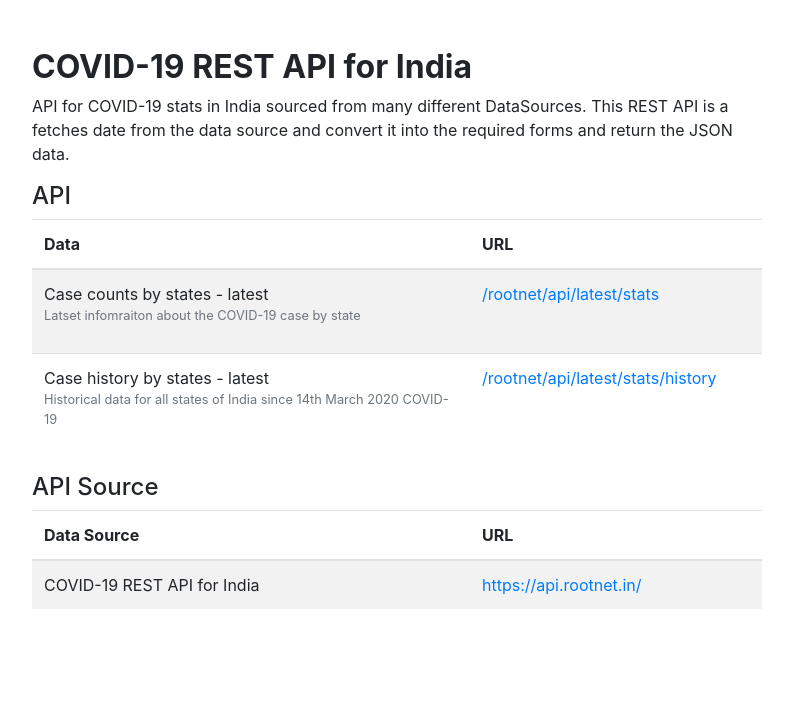
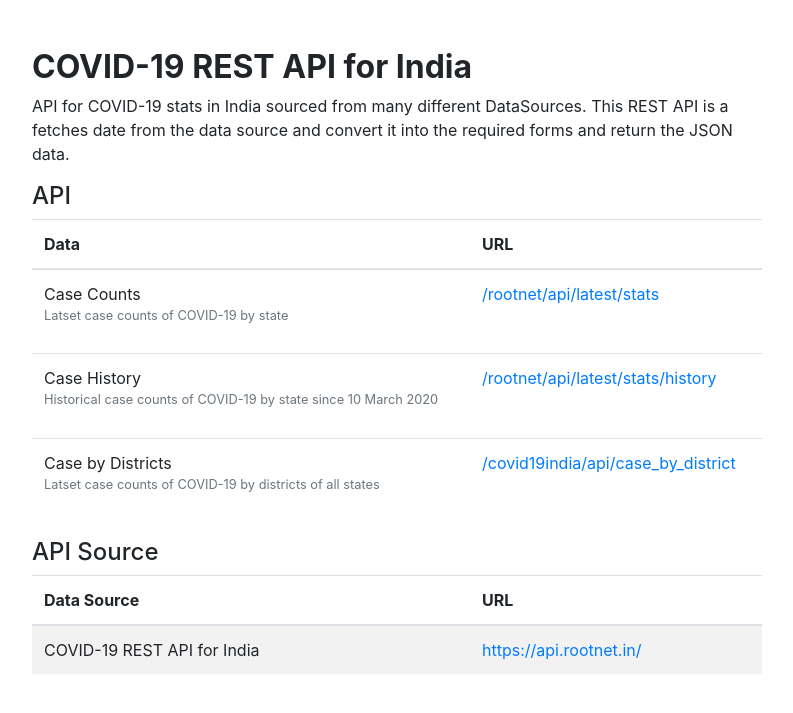
Before and after one commit to mga-odoo/covid19-api, a Flask app: page / in a window 1280 px wide. Shown: the top 713 px of the page, without its empty margins (243-1036 px from the left). Run offline with Flask 2, Linux system fonts and the light colour scheme; some libraries are stand-ins or nearby versions.

Commit message:
[ADD]: announce service onto the page

```diff
--- a/templates/index.html
+++ b/templates/index.html
@@ -24,7 +24,7 @@
           </p>
 
           <h4>API</h4>
-          <table class="table table-striped">
+          <table class="table">
             <thead>
               <tr>
                 <th scope="col" class="fixedcol">Data</th>
@@ -33,18 +33,26 @@
             </thead>
             <tbody>
               <tr>
-                <td class="fixedcol">Case counts by states - latest
-                  <p class="small text-muted">Latset infomraiton about the COVID-19 case by state</p>
+                <td class="fixedcol">Case Counts
+                  <p class="small text-muted">Latset case counts of COVID-19 by state</p>
                 </td>
                 <td><a href="/rootnet/api/latest/stats">/rootnet/api/latest/stats</a></td>
               </tr>
 
               <tr>
                 <td class="fixedcol">
-                  Case history by states - latest
-                  <p class="small text-muted">Historical data for all states of India since 14th March 2020 COVID-19</p>
+                  Case History
+                  <p class="small text-muted">Historical case counts of COVID-19 by state since 10 March 2020</p>
                 </td>
                 <td><a href="/rootnet/api/latest/stats/history">/rootnet/api/latest/stats/history</a></td>
+              </tr>
+
+              <tr>
+                <td class="fixedcol">
+                  Case by Districts
+                  <p class="small text-muted">Latset case counts of COVID-19 by districts of all states</p>
+                </td>
+                <td><a href="/covid19india/api/case_by_district">/covid19india/api/case_by_district</a></td>
               </tr>
             </tbody>
           </table>
```
